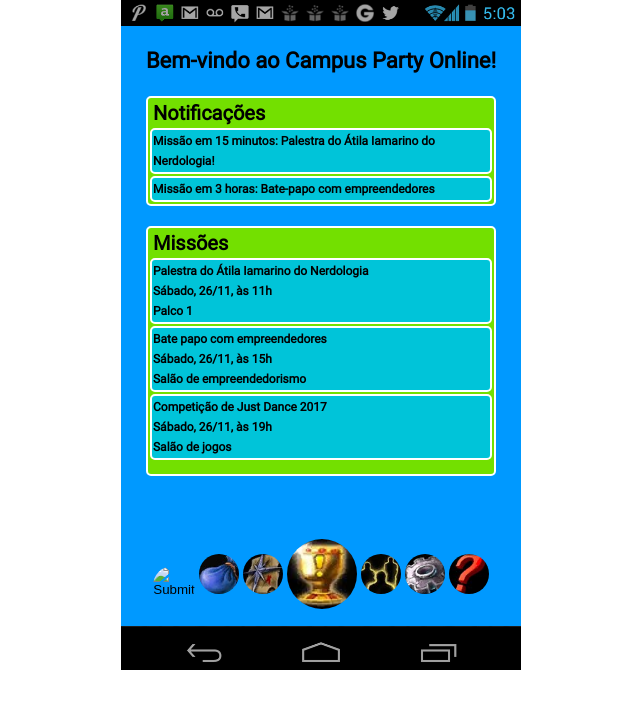
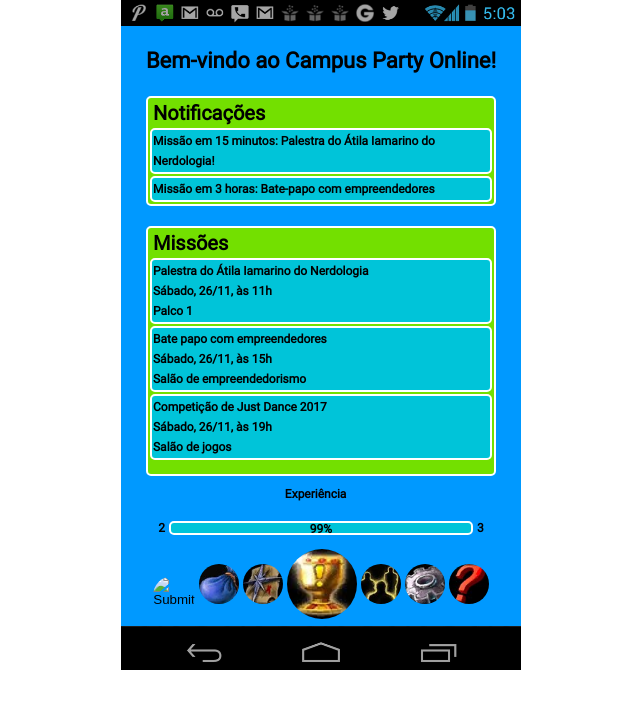
Before and after one commit to leovictorsr/campus-party-online, a plain HTML site: page src/menu-main.html in a window 1280 px wide. Shown: the whole page, without its empty margins (319-959 px from the left). Drawn offline with Linux system fonts and the light colour scheme.

Commit message:
Add Experience Bar to main menu view

```diff
--- a/css/menu.css
+++ b/css/menu.css
@@ -14,6 +14,24 @@ table, th, td {
     font-family: "Roboto", sans-serif !important;
     font-weight: bold;
     font-size: 20px;
+}
+
+.menu-experience {
+    background-color: transparent;
+    border: none;
+    height: 30px;
+    line-height: 20px;
+}
+
+.menu-experience-bar {
+    background-color: #00C4D9;
+    border: 2px solid white;
+    border-radius: 5px;
+    font-size: 12px;
+    font-weight: bold;
+    line-height: 12px;
+    height: 10px;
+    width: 300px;
 }
 
 .menu-icon {
--- a/src/menu-main.html
+++ b/src/menu-main.html
@@ -23,7 +23,18 @@
                 <tr><th>Bate papo com empreendedores<br>Sábado, 26/11, às 15h<br>Salão de empreendedorismo</th></tr>
                 <tr><th>Competição de Just Dance 2017<br>Sábado, 26/11, às 19h<br> Salão de jogos</th></tr>
             </table>
-            <div style="height:60px"></div>
+            <table class="menu-experience center">
+                <tr>
+                    <th colspan=4 class="menu-experience">Experiência</th>
+                </tr>
+                <tr>
+                    <th class="menu-experience">2</th>
+                    <th colspan=3 class="menu-experience">
+                        <div class="menu-experience-bar center">99%</div>
+                    </th>
+                    <th class="menu-experience">3</th>
+                </tr>
+            </table>
             <table class="menu-table-selection center">
                 <tr>
                     <th class="menu-icon"><input type="image" class="menu-icon" src="../resources/character.jpg"/></th>
```
